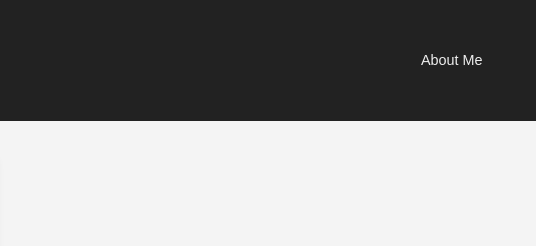
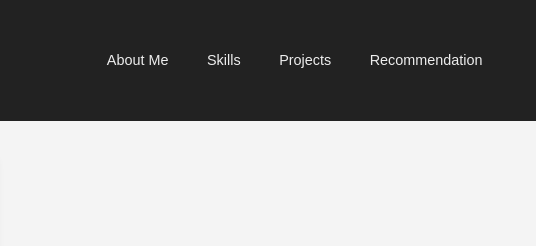
Before and after one commit to Evilra666/Portofolio, a plain HTML site: page index.html in a window 1280 px wide. Shown: the top 246 px of the page, 744-1280 px from the left. Drawn offline with Linux system fonts and the light colour scheme.

Commit message:
Update index.html

```diff
--- a/index.html
+++ b/index.html
@@ -24,6 +24,9 @@
         </div>
         <div class="topdiv">
           <a class="topmenu" href="#about-me">About Me</a>
+          <a class="topmenu" href="#about-me">Skills</a>
+          <a class="topmenu" href="#about-me">Projects</a>
+          <a class="topmenu" href="#about-me">Recommendation</a>
           <!-- Add the links for Skills, Projects and Recommendation here -->
 
         </div>
```
